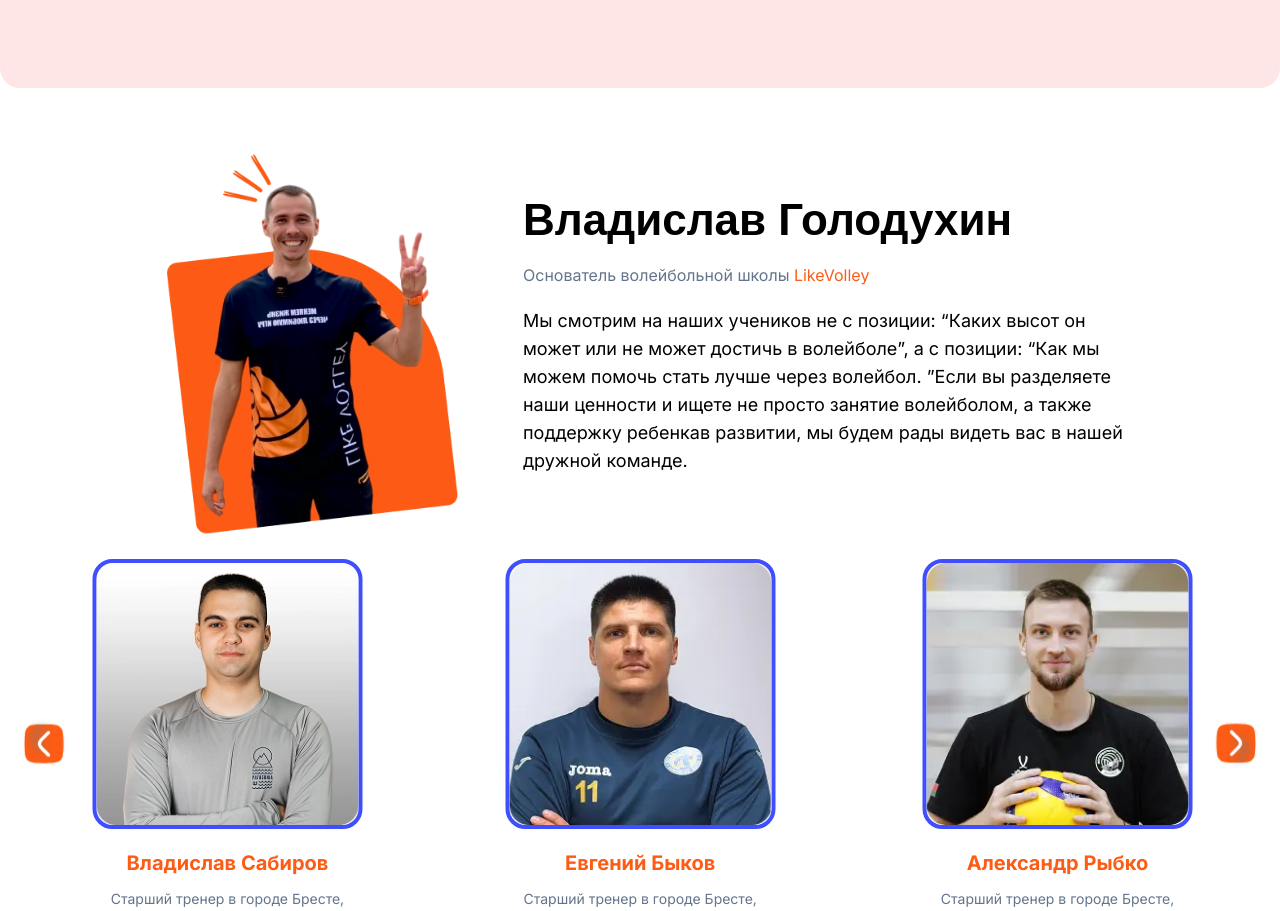
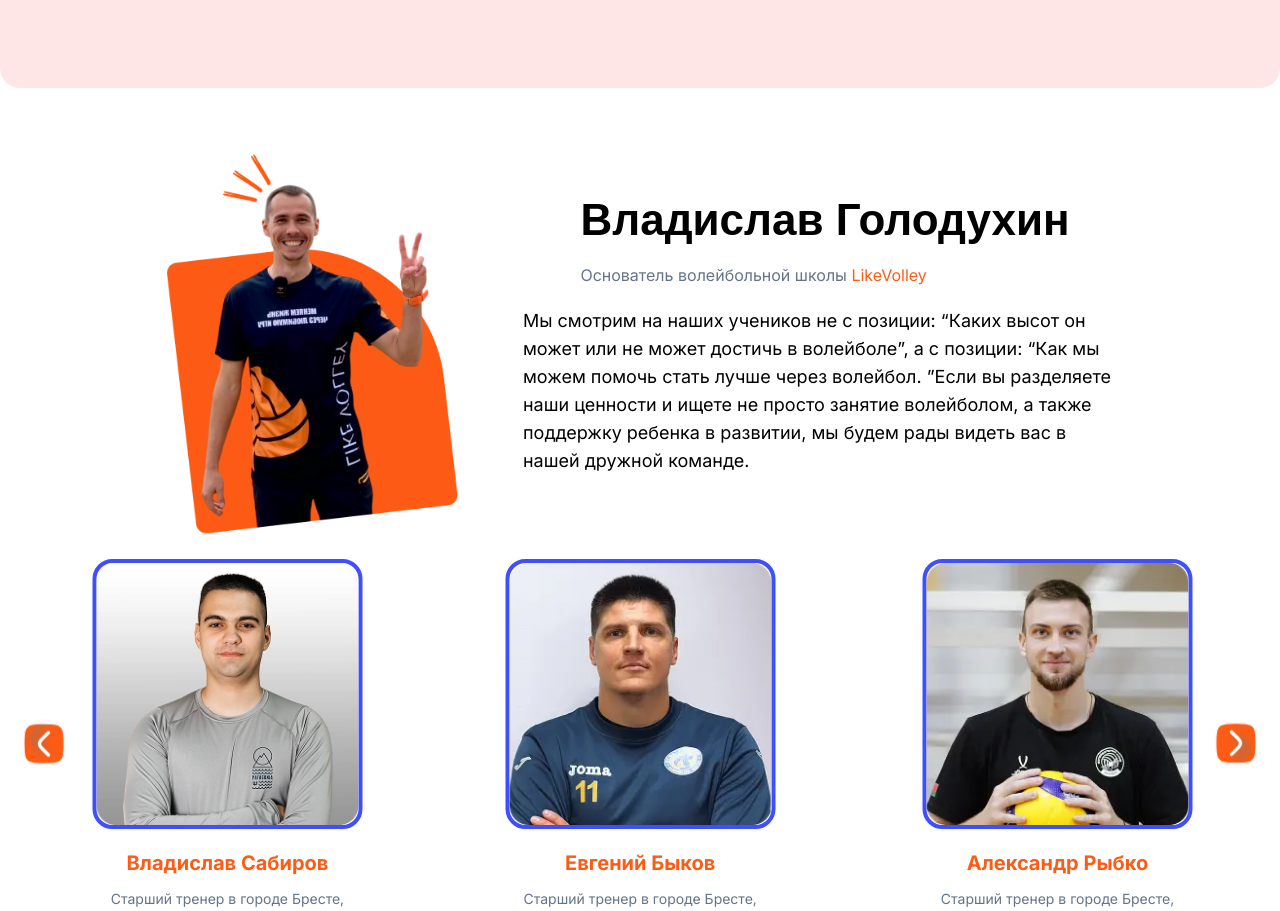
Before and after one commit to evgeniyworkbel/like-volley, a Next.js app: page / in a window 1280 px wide. Shown: the part 1910-2821 px from the top of the page. Built offline with nearby package versions, Linux system fonts and the light colour scheme; a web font is replaced by a local one.

Commit message:
refactor(widgets): refined data.ts

```diff
--- a/src/widgets/coaches/model/data.ts
+++ b/src/widgets/coaches/model/data.ts
@@ -54,7 +54,7 @@ export const coachesData: Coach[] = [
 export const ownerData: Coach = {
   name: "Владислав Голодухин",
   description:
-    "Мы смотрим на наших учеников не с позиции: “Каких высот он может или не может достичь в волейболе”, а с позиции: “Как мы можем помочь стать лучше через волейбол. ”Если вы разделяете наши ценности и ищете не просто занятие волейболом, а также поддержку ребенкав развитии, мы будем рады видеть вас в нашей дружной команде.",
+    "Мы смотрим на наших учеников не с позиции: “Каких высот он может или не может достичь в волейболе”, а с позиции: “Как мы можем помочь стать лучше через волейбол. ”Если вы разделяете наши ценности и ищете не просто занятие волейболом, а также поддержку ребенка в развитии, мы будем рады видеть вас в нашей дружной команде.",
   src: "/coaches/golodukhin.webp",
   alt: "Фото тренера Владислава Голодухина",
 } as const;
--- a/src/widgets/coaches/ui/owner.tsx
+++ b/src/widgets/coaches/ui/owner.tsx
@@ -5,7 +5,7 @@ export function Owner() {
   return (
     <div className="flex flex-col xl:flex-row xl:justify-center xl:gap-14">
       <Image src={ownerData.src} width={314} height={407} alt={ownerData.alt} />
-      <div className="flex flex-col gap-5 xl:justify-center">
+      <div className="flex flex-col items-center gap-5 xl:justify-center">
         <hgroup className="flex flex-col items-center gap-2.5 xl:items-start">
           {/* помню про заголвки в 32px, но он ломает верстку */}
           <h3 className="font-shantell text-[28px] font-bold text-foreground xl:text-[44px]">
```
